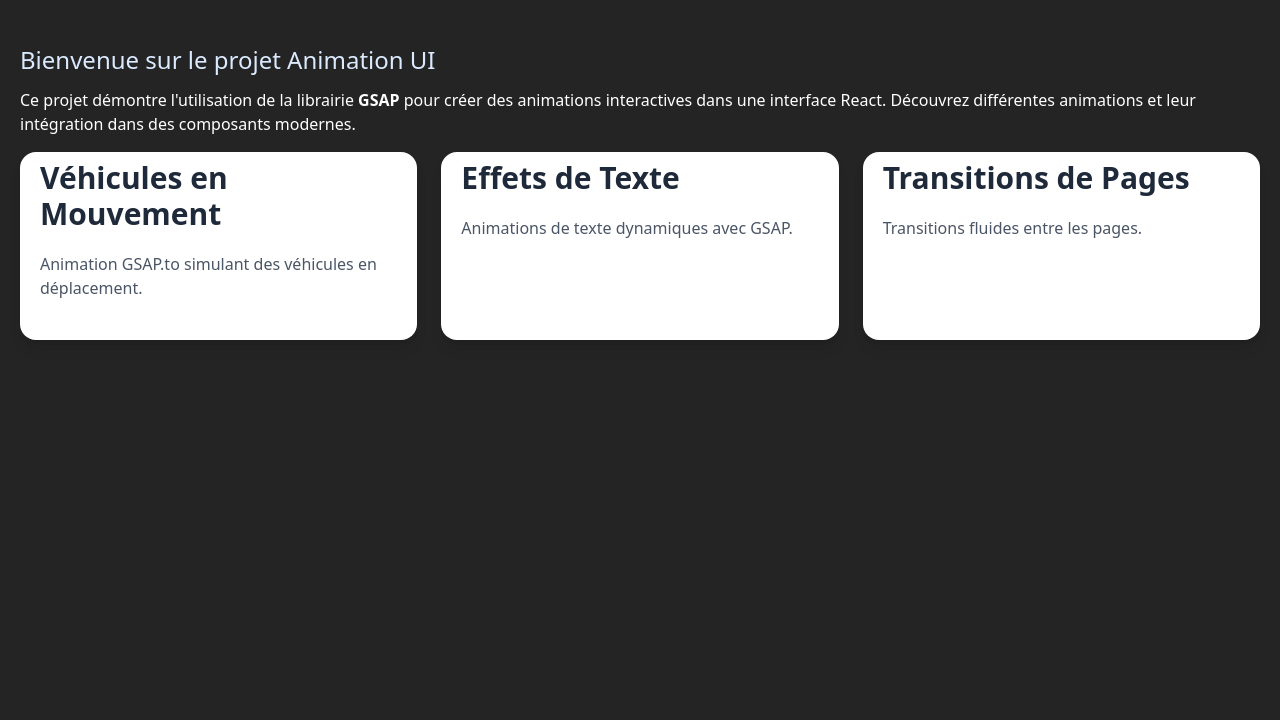
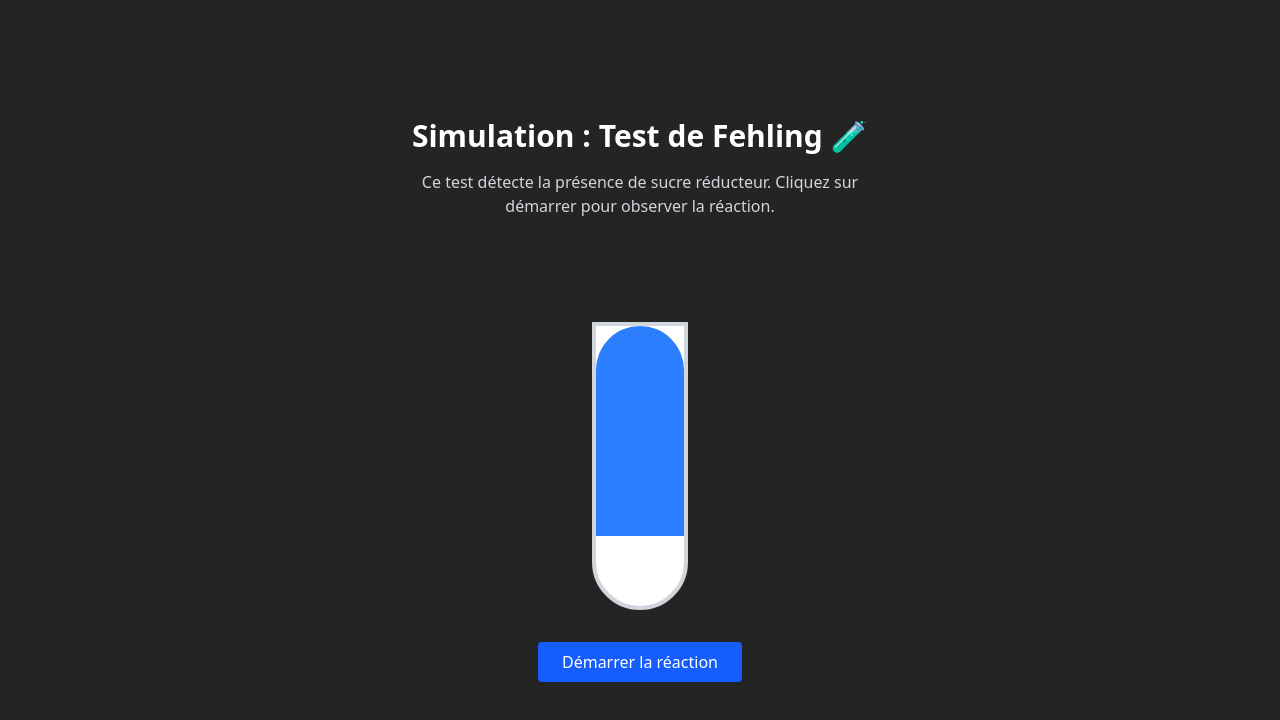
Before and after one commit to windev0/react-animated-ui, a React (Vite) app: page /fehling-simulation in a window 1280 px wide. Before the commit this address led to /. Shown: the top 720 px of the page. Built offline with nearby package versions, Linux system fonts and the light colour scheme.

Commit message:
chore: Fehling simulation

```diff
--- a/src/App.tsx
+++ b/src/App.tsx
@@ -3,6 +3,7 @@ import "./App.css";
 import HomePage from "./pages/Home.page";
 import VehiculePage from "./pages/Vehicule.page";
 import HeroText from "./pages/Herotext";
+import FehlingSimulation from "./pages/Fehling.page";
 
 function App() {
   return (
@@ -11,6 +12,7 @@ function App() {
         <Route path="/" element={<HomePage />} />
         <Route path="/gsp-to" element={<VehiculePage />} />
         <Route path="/hero-txt" element={<HeroText />} />
+        <Route path="/fehling-simulation" element={<FehlingSimulation />} />
         <Route path="*" element={<Navigate to={"/"} />} />
       </Routes>
     </BrowserRouter>
--- /dev/null
+++ b/src/components/Bubblesc.tsx
@@ -0,0 +1,31 @@
+import { useGSAP } from "@gsap/react";
+import { useRef } from "react";
+import gsap from "gsap";
+
+const Bubblesc = () => {
+  const containerRef = useRef<HTMLDivElement>(null);
+
+  useGSAP(() => {
+    const bubbles = containerRef.current?.querySelectorAll(".bubble");
+    if (bubbles) {
+      gsap.to(bubbles, {
+        y: -100,
+        opacity: 0,
+        stagger: 0.2,
+        duration: 1,
+        repeat: -1,
+        ease: "power1.out",
+      });
+    }
+  }, []);
+
+  return (
+    <div ref={containerRef} className="absolute bottom-20 flex gap-2">
+      {Array.from({ length: 4 }).map((_, i) => (
+        <div key={i} className="bubble w-4 h-4 bg-white/70 rounded-full"></div>
+      ))}
+    </div>
+  );
+};
+
+export default Bubblesc;
--- /dev/null
+++ b/src/components/FehlingTube.tsx
@@ -0,0 +1,39 @@
+import { useGSAP } from "@gsap/react";
+import { useRef, type Dispatch, type SetStateAction } from "react";
+import gsap from "gsap";
+
+const TestTube = ({
+  started,
+  isPositive,
+//   setIsPositive,
+}: {
+  started: boolean;
+  isPositive: boolean;
+  setIsPositive?: Dispatch<SetStateAction<boolean>>;
+}) => {
+  const liquidRef = useRef(null);
+
+  useGSAP(() => {
+    if (started) {
+      gsap.to(liquidRef.current, {
+        backgroundColor: isPositive ? "#dc2626" : "#3b82f6",
+        duration: 3,
+        delay: 3,
+      });
+    }
+  }, [started, isPositive]);
+
+  return (
+    <div className="relative h-72 w-24 bg-white rounded-b-full border-4 border-gray-300 overflow-hidden">
+      <div
+        ref={liquidRef}
+        className={`absolute bottom-${
+        //   isPositive ? 0 : 0
+        0
+        } w-full h-3/4 bg-blue-500 rounded-t-full`}
+      ></div>
+    </div>
+  );
+};
+
+export default TestTube;
--- /dev/null
+++ b/src/components/Flame.tsx
@@ -0,0 +1,43 @@
+import { useGSAP } from "@gsap/react";
+import gsap from "gsap";
+import { useRef } from "react";
+
+function Flame({ active }: { active: boolean }) {
+  const flameRef = useRef(null);
+
+  useGSAP(() => {
+    if (active) {
+      gsap.to(flameRef.current, {
+        scale: 1.2,
+        yoyo: true,
+        repeat: -1,
+        duration: 0.4,
+        ease: "sine.inOut",
+      });
+    }
+  }, [active]);
+
+  return (
+    <div
+      ref={flameRef}
+      style={{ bottom: -25}}
+      className={`absolute  left-1/2 -translate-x-1/2 w-8 h-12 flex flex-col items-center pointer-events-none ${
+        active ? "opacity-100" : "opacity-0"
+      } transition-opacity`}
+    >
+      {/* Flamme principale */}
+      <div
+        className="w-8 h-8 bg-gradient-to-t from-orange-500 via-yellow-400 to-white rounded-full blur-sm opacity-90 animate-pulse"
+        style={{
+          boxShadow: "0 0 32px 8px #f59e42, 0 0 64px 16px #fbbf24",
+        }}
+      ></div>
+      {/* Petite flamme intérieure */}
+      <div className="absolute top-2 left-1/2 -translate-x-1/2 w-4 h-4 bg-gradient-to-t from-yellow-400 via-white to-transparent rounded-full blur-[2px] opacity-80 animate-pulse"></div>
+      {/* Petite lueur */}
+      <div className="absolute top-0 left-1/2 -translate-x-1/2 w-2 h-2 bg-white rounded-full blur-[1px] opacity-70"></div>
+    </div>
+  );
+}
+
+export default Flame;
--- /dev/null
+++ b/src/pages/Fehling.page.tsx
@@ -0,0 +1,82 @@
+import { useEffect, useState } from "react";
+import Bubblesc from "../components/Bubblesc";
+import TestTube from "../components/FehlingTube";
+import Flame from "../components/Flame";
+
+const FehlingSimulation = () => {
+  const [reactionStarted, setReactionStarted] = useState(false);
+  const [isPositive, setIsPositive] = useState(false);
+  const [count, setcount] = useState(5);
+
+  useEffect(() => {
+    let timer: any;
+    if (reactionStarted && count > 0 && !isPositive) {
+      timer = setTimeout(() => {
+        setcount((prev) => prev - 1);
+      }, 1000);
+    }
+    return () => clearTimeout(timer);
+  }, [reactionStarted, count, isPositive]);
+
+  const handleStart = () => {
+    setReactionStarted(true);
+    setTimeout(() => {
+      setIsPositive(true);
+    }, 4000);
+  };
+
+  const handleReStart = () => {
+    setReactionStarted(false);
+    setIsPositive(false);
+    setcount(5);
+  };
+  return (
+    <div className="min-h-screen  text-white flex flex-col items-center justify-center p-6">
+      <h1 className="text-3xl font-bold mb-4">
+        Simulation : Test de Fehling 🧪
+      </h1>
+      <p className="text-center max-w-md text-gray-300 mb-2">
+        Ce test détecte la présence de sucre réducteur. Cliquez sur démarrer
+        pour observer la réaction.
+      </p>
+
+      <div className="relative flex justify-center items-end h-96 w-full max-w-sm">
+        <TestTube
+          started={reactionStarted}
+          isPositive={isPositive}
+          //   setIsPositive={setIsPositive}
+        />
+        <Flame active={reactionStarted} />
+        {reactionStarted && <Bubblesc />}
+      </div>
+
+      {!reactionStarted && (
+        <button
+          onClick={handleStart}
+          className="mt-8 bg-blue-600 px-6 py-2 rounded hover:bg-blue-700 transition-colors"
+        >
+          Démarrer la réaction
+        </button>
+      )}
+      {reactionStarted && (
+        <button
+          onClick={handleReStart}
+          className="mt-8 bg-blue-600 px-6 py-2 rounded hover:bg-blue-700 transition-colors"
+        >
+          Arreter
+        </button>
+      )}
+
+      {reactionStarted && (
+        <p className="mt-6 text-xl">
+          Résultat :{" "}
+          {isPositive
+            ? "Présence de sucre détectée 🍬"
+            : `Aucune réaction visible (${count} s)`}
+        </p>
+      )}
+    </div>
+  );
+};
+
+export default FehlingSimulation;
--- a/src/pages/Home.page.tsx
+++ b/src/pages/Home.page.tsx
@@ -29,10 +29,10 @@ const HomePage = () => {
           animationType="text"
         />
         <SectionBlock
-          title="Transitions de Pages"
-          description="Transitions fluides entre les pages."
-          route="/page-transitions"
-          animationType="page"
+          title="Liqueur de Fehling"
+          description="Simulation de la mise en évidence des sucres."
+          route="/fehling-simulation"
+          animationType="fehling-simulation"
         />
       </div>
     </div>
```
